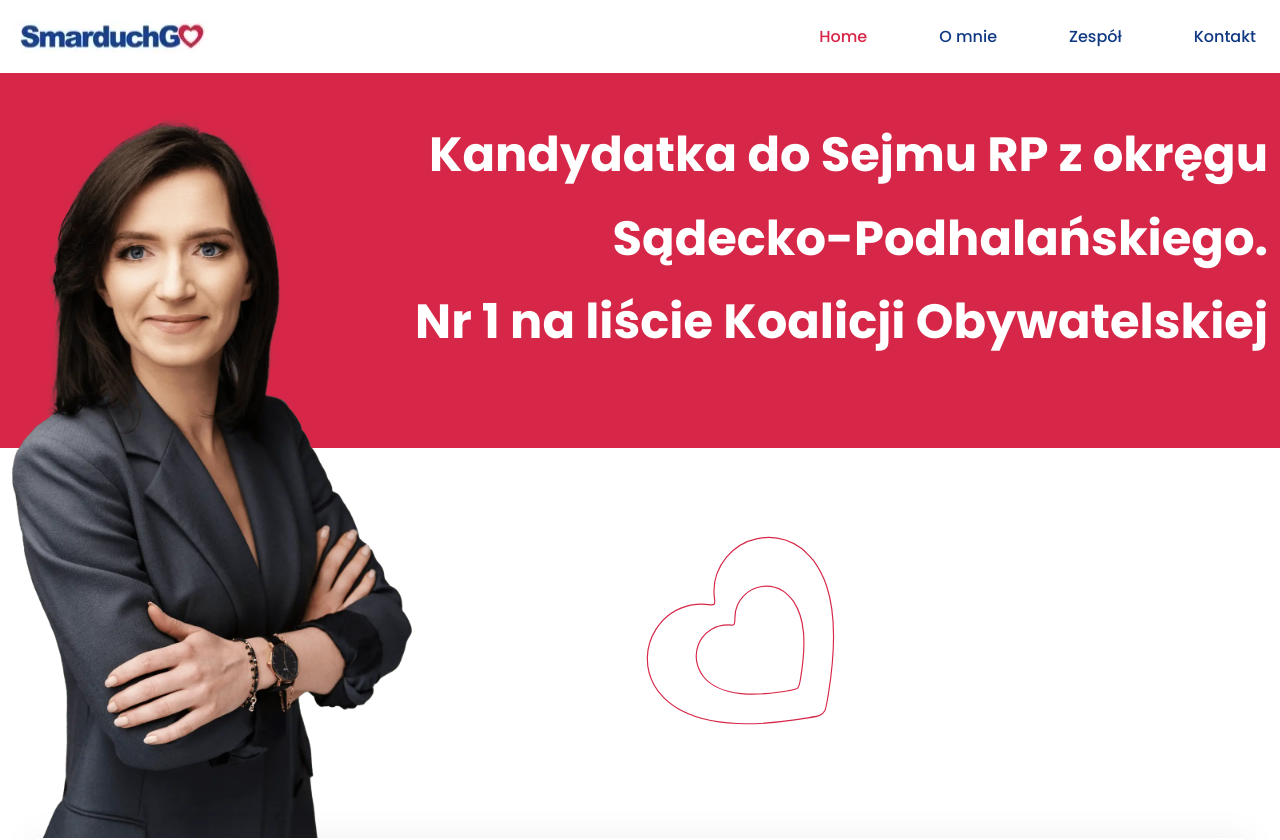
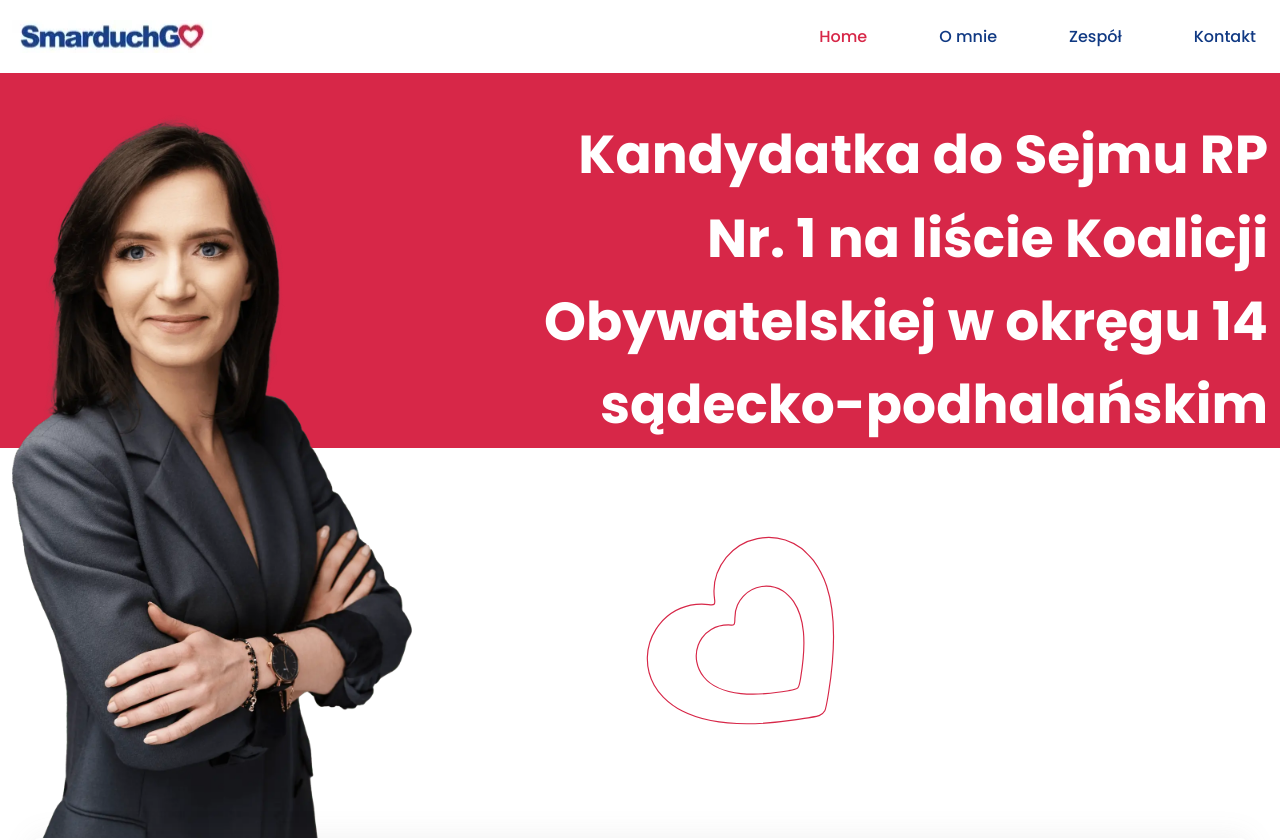
Before and after one commit to F4eNn/Weronika-smarduch-Posel, a Next.js app: page / in a window 1280 px wide. Shown: the top 840 px of the page. Built offline with nearby package versions, Linux system fonts and the light colour scheme.

Commit message:
refactor: change h1 in hero

```diff
--- a/src/components/home/Hero.tsx
+++ b/src/components/home/Hero.tsx
@@ -18,9 +18,9 @@ export const Hero = () => {
 						className='md:w-[300px] lg:w-[400px]'
 					/>
 					<RevealAnimation>
-						<h1 className='mt-11 text-center text-[2rem] font-bold leading-[3.7rem] text-darkBlue md:mt-0 md:text-right md:text-[2.2rem]  md:leading-[3.5rem] md:text-white lg:text-[2.8rem] lg:leading-[4.2rem] xl:text-[3rem] xl:leading-[5.2rem] xl:flex xl:flex-col'>
-							<span>Kandydatka do Sejmu RP z okręgu Sądecko-Podhalańskiego. </span>
-							<span>Nr 1 na liście Koalicji Obywatelskiej</span>
+						<h1 className='mt-11 text-center text-[2rem] font-bold leading-[3.7rem] text-darkBlue md:mt-0 md:text-right md:text-[2.2rem]  md:leading-[3.5rem] md:text-white lg:text-[2.8rem] lg:leading-[4.2rem] xl:flex xl:flex-col xl:text-[3.34rem] xl:leading-[5.2rem]'>
+							<span>Kandydatka do Sejmu RP</span>
+							<span>Nr. 1 na liście Koalicji Obywatelskiej w okręgu 14 sądecko-podhalańskim</span>
 						</h1>
 					</RevealAnimation>
 					<div className='absolute  hidden  -rotate-45 md:bottom-0 md:left-1/2 md:block md:h-[175px] md:w-[175px] lg:bottom-16 lg:h-[250px] lg:w-[250px]'>
```
